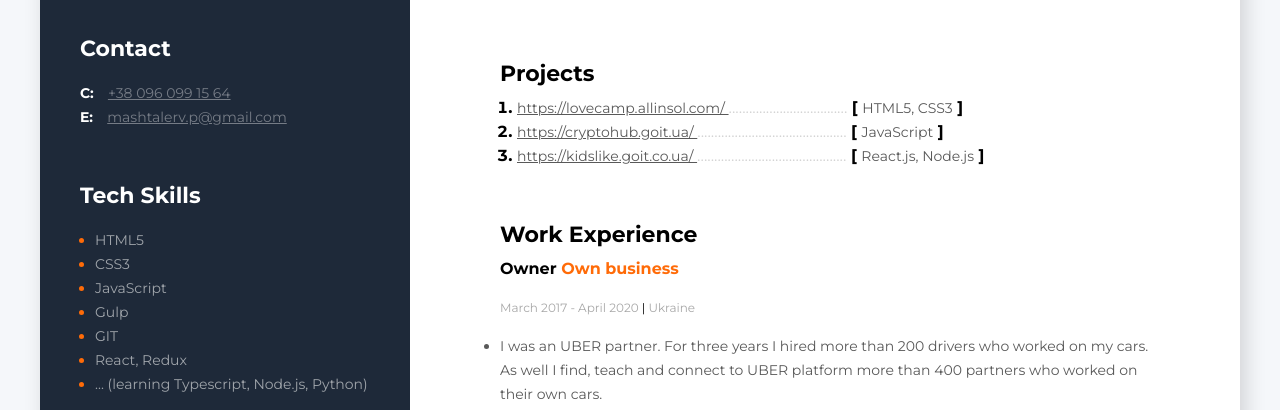
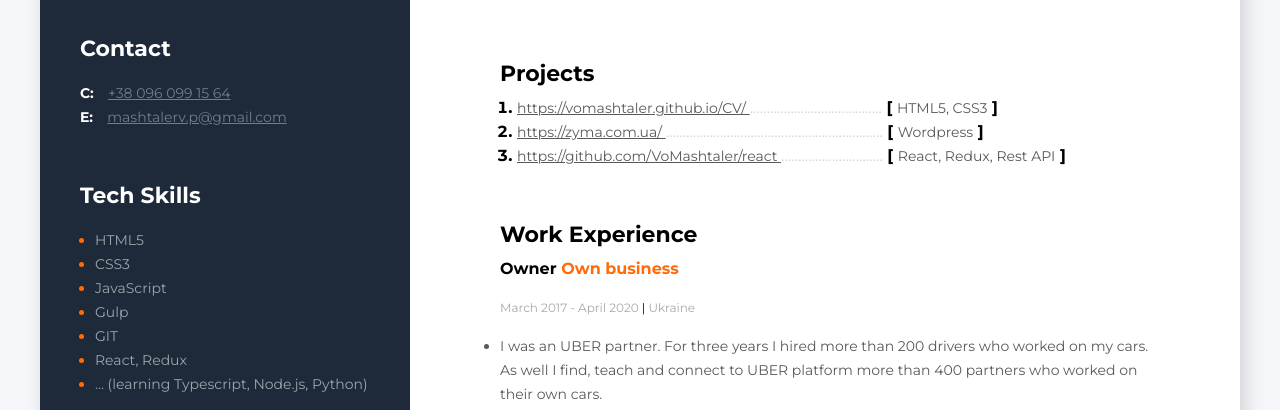
Before and after one commit to VoMashtaler/CV, a plain HTML site: page index.html in a window 1280 px wide. Shown: the part 385-795 px from the top of the page. Drawn offline with Linux system fonts and the light colour scheme.

Commit message:
Add files via upload

```diff
--- a/index.html
+++ b/index.html
@@ -132,32 +132,32 @@
                 <li class="prg-item">
                     <a
                     class="prj-link"
-                    href = "https://lovecamp.allinsol.com/"
+                    href = "https://vomashtaler.github.io/CV/"
                     >
-                    https://lovecamp.allinsol.com/
+                    https://vomashtaler.github.io/CV/
                     </a>
-                    <span class="dots">...................................</span>
+                    <span class="dots">.......................................</span>
                     <span><b>[</b> <span class="tech-name">HTML5, CSS3</span> <b>]</b></span>
                 </li>
                 <li class="prg-item">
                     <a
                     class="prj-link"
-                    href = "https://cryptohub.goit.ua/"
+                    href = "https://zyma.com.ua/"
                     >
-                    https://cryptohub.goit.ua/
+                    https://zyma.com.ua/
                     </a>
-                    <span class="dots">............................................</span>
-                    <span><b>[</b> <span class="tech-name">JavaScript</span> <b>]</b></span>
+                    <span class="dots">................................................................</span>
+                    <span><b>[</b> <span class="tech-name">Wordpress</span> <b>]</b></span>
                 </li>
                 <li class="prg-item">
                     <a
                     class="prj-link"
-                    href = "https://kidslike.goit.co.ua/"
+                    href = "https://github.com/VoMashtaler/react"
                     >
-                    https://kidslike.goit.co.ua/
+                    https://github.com/VoMashtaler/react
                     </a>
-                    <span class="dots">............................................</span>
-                    <span><b>[</b> <span class="tech-name">React.js, Node.js</span> <b>]</b></span>
+                    <span class="dots">..............................</span>
+                    <span><b>[</b> <span class="tech-name">React, Redux, Rest API</span> <b>]</b></span>
                 </li>
                 </ol>
             </div>
```
